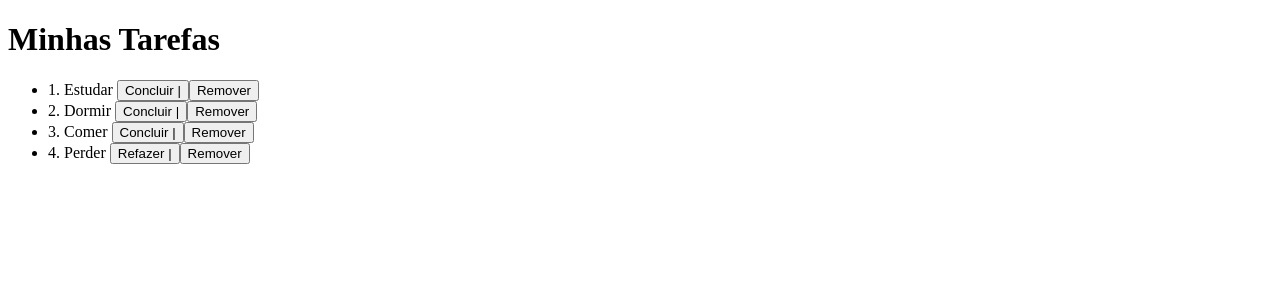
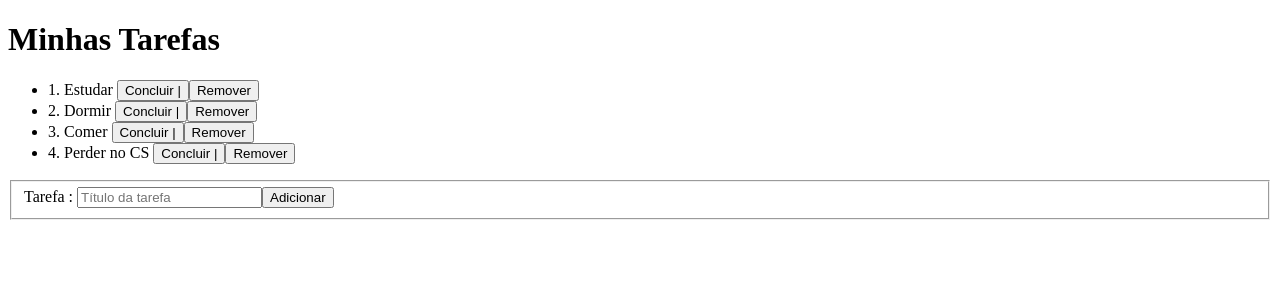
Before and after one commit to linconlrufino/Todo, an Angular app: page / in a window 1280 px wide. Shown: the top 300 px of the page. Built offline with nearby package versions, Linux system fonts and the light colour scheme.

Commit message:
FormGroup

```diff
--- a/src/app/app.component.html
+++ b/src/app/app.component.html
@@ -4,9 +4,25 @@
   <ul>
     <li *ngFor="let todo of todos">
       {{todo.id}}. {{todo.title}}
-      <button *ngIf="!todo.done">Concluir |</button>
-      <button *ngIf="todo.done">Refazer |</button>
-      <button>Remover</button>
+      <button *ngIf="!todo.done" (click)="markAsDone(todo)">Concluir |</button>
+      <button *ngIf="todo.done" (click)="markAsUndone(todo)">Refazer |</button>
+      <button (click)="remove(todo)">Remover</button>
     </li>
   </ul>
+
+  <form [formGroup]="form">
+    <fieldset>
+      <label>Tarefa : </label>
+      <input type="text" placeholder="Título da tarefa" maxlength="60" formControlName="title">
+      <button>Adicionar</button>
+    </fieldset>
+  </form>
+
 </div>
+
+
+<!--
+  () = HTML > TS
+  [] = TS > HTML
+  [()] = TS <> HTML
+ -->
--- a/src/app/app.component.ts
+++ b/src/app/app.component.ts
@@ -1,4 +1,5 @@
 import { Component } from '@angular/core';
+import { FormBuilder, FormGroup, Validators } from '@angular/forms';
 import { Todo } from 'src/model/Todo.model';
 
 @Component({
@@ -8,11 +9,36 @@ import { Todo } from 'src/model/Todo.model';
 })
 export class AppComponent {
   public todos: Todo[] = [];
-  public title: string = "Minhas Tarefas"
-  constructor() {
+  public title: string = "Minhas Tarefas";
+  public form: FormGroup;
+
+  constructor(private fb: FormBuilder) {
+    this.form = this.fb.group({
+      title: ['', Validators.compose([
+        Validators.minLength(3),
+        Validators.max(60),
+        Validators.required
+      ])]
+    });
+
     this.todos.push(new Todo(1, "Estudar", false))
     this.todos.push(new Todo(2, "Dormir", false))
     this.todos.push(new Todo(3, "Comer", false))
-    this.todos.push(new Todo(4, "Perder", true))
+    this.todos.push(new Todo(4, "Perder no CS", false))
+  }
+
+  remove(todo: Todo) {
+    const index = this.todos.indexOf(todo);
+
+    if (index !== -1)
+      this.todos.splice(index, 1);
+  }
+
+  markAsDone(todo: Todo) {
+    todo.done = true;
+  }
+
+  markAsUndone(todo: Todo) {
+    todo.done = false;
   }
 }
--- a/src/app/app.module.ts
+++ b/src/app/app.module.ts
@@ -1,4 +1,5 @@
 import { NgModule } from '@angular/core';
+import { ReactiveFormsModule } from '@angular/forms';
 import { BrowserModule } from '@angular/platform-browser';
 
 import { AppComponent } from './app.component';
@@ -8,7 +9,8 @@ import { AppComponent } from './app.component';
     AppComponent
   ],
   imports: [
-    BrowserModule
+    BrowserModule,
+    ReactiveFormsModule
   ],
   providers: [],
   bootstrap: [AppComponent]
```
